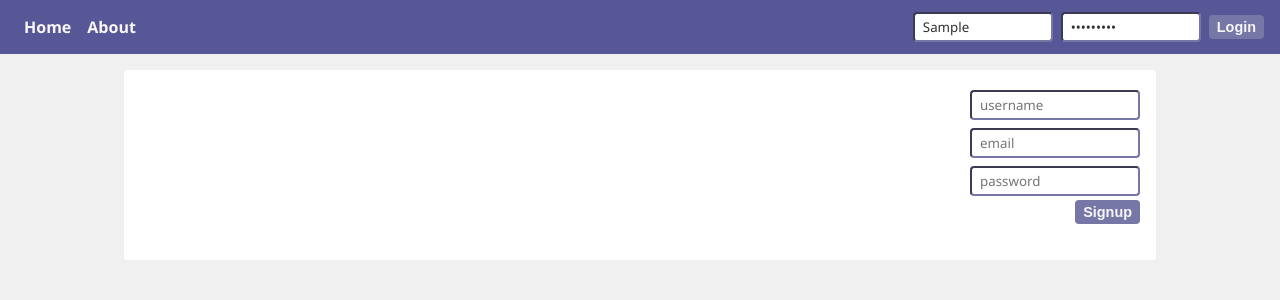
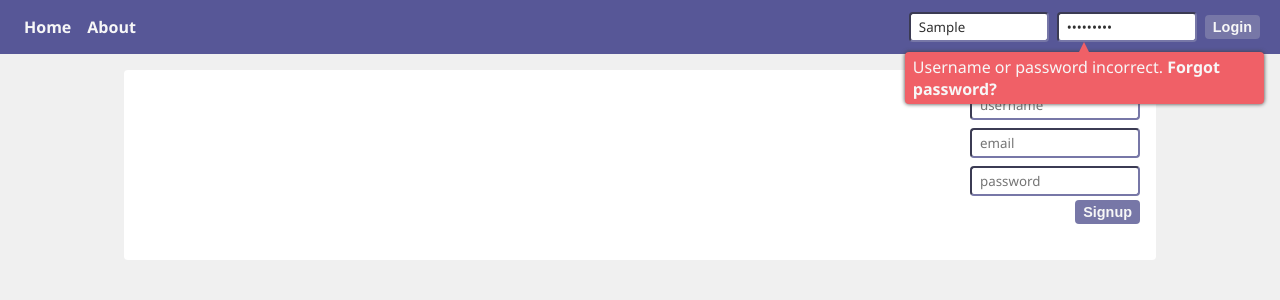
Before and after one commit to jbrunsting/transient, a Vue app in the folder frontend/: page / in a window 1280 px wide. Both pictures are taken after typing "Sample", "Sample123" into the empty fields and a click on the button "Login". Shown: the top 300 px of the page. Built offline with nearby package versions, Linux system fonts and the light colour scheme; no server answers.

Commit message:
Add error modal when login fails

```diff
--- a/frontend/src/App.vue
+++ b/frontend/src/App.vue
@@ -80,7 +80,6 @@ button {
 
 a {
   color: $accent0;
-  padding: $margin0 $margin1;
   text-decoration: none;
 
   &:visited {
--- /dev/null
+++ b/frontend/src/components/Error.vue
@@ -0,0 +1,50 @@
+<template>
+  <div class="error" v-on:click="hide">
+    <div class="pointer"/>
+    <div class="body">
+      <slot></slot>
+    </div>
+  </div>
+</template>
+
+<script>
+export default {
+    name: 'Error',
+    methods: {
+        hide() {
+            this.$el.style.visibility = "hidden";
+        },
+    },
+};
+</script>
+
+<style scoped lang="scss">
+@import "../styles/settings.scss";
+
+.error {
+  display: inline-block;
+}
+
+.pointer {
+  width: 0;
+  height: 0;
+  border-left: 5px solid transparent;
+  border-right: 5px solid transparent;
+  border-bottom: 10px solid $error;
+  position: relative;
+  margin: auto;
+}
+
+.body {
+  box-shadow: 0 0 4px 0 $base3;
+  background-color: $error;
+  color: $text1;
+  padding: $margin0 $margin1;
+  border-radius: $margin0;
+
+  a {
+    font-weight: bold;
+    color: $text1;
+  }
+}
+</style>
--- a/frontend/src/components/Login.vue
+++ b/frontend/src/components/Login.vue
@@ -5,10 +5,15 @@
       <input type="password" placeholder="password" v-model="password">
       <button type="submit">Login</button>
     </form>
+    <Error class="login-error">
+      Username or password incorrect. <a href="todo">Forgot password?</a>
+    </Error>
   </div>
 </template>
 
 <script>
+import Error from '@/components/Error.vue';
+
 export default {
     name: 'Login',
     data() {
@@ -16,6 +21,9 @@ export default {
             username: '',
             password: '',
         };
+    },
+    components: {
+        Error,
     },
     methods: {
         login() {
@@ -28,6 +36,10 @@ export default {
                     this.$emit('login');
                 }).catch((e) => {
                     console.log(`Error ${JSON.stringify(e)}`);
+                    console.log(this.$el.querySelector(".login-error"))
+                    this.$el.querySelectorAll(".login-error").forEach(e => {
+                        e.style.visibility = "visible";
+                    });
                 });
         },
     },
@@ -37,6 +49,10 @@ export default {
 <style scoped lang="scss">
 @import "../styles/settings.scss";
 
+.login {
+  position: relative;
+}
+
 input {
   margin-top: 0;
   margin-bottom: 0;
@@ -44,11 +60,16 @@ input {
 }
 
 button {
-  margin-left: $margin0;
+  margin: 0 $margin0;
 }
 
 form {
   display: flex;
   align-items: center;
 }
+
+.login-error {
+  position: absolute;
+  visibility: hidden;
+}
 </style>
--- a/frontend/src/styles/settings.scss
+++ b/frontend/src/styles/settings.scss
@@ -5,6 +5,7 @@ $page-width: 1000px;
 $base0: #FFFFFF;
 $base1: #F7F7F7;
 $base2: #F0F0F0;
+$base3: #404040;
 $text0: #303030;
 $text1: #F7F7F7;
 $accent0: #7777A7;
--- a/frontend/src/views/About.vue
+++ b/frontend/src/views/About.vue
@@ -3,12 +3,16 @@
     <Nav v-on:auth="updateAuth()" :authenticated="authenticated"/>
     <div class="content">
       <h1>This is an about page</h1>
+      <Error>
+        There was a problem! Hi <a href="www.google.com">google</a>
+      </Error>
     </div>
   </div>
 </template>
 
 <script>
 import Nav from '@/components/Nav.vue';
+import Error from '@/components/Error.vue';
 
 export default {
     name: 'about',
@@ -17,6 +21,7 @@ export default {
     },
     components: {
         Nav,
+        Error,
     },
     methods: {
         updateAuth() {
```
Also changed, not shown: frontend/src/assets/logo.png (deleted).
